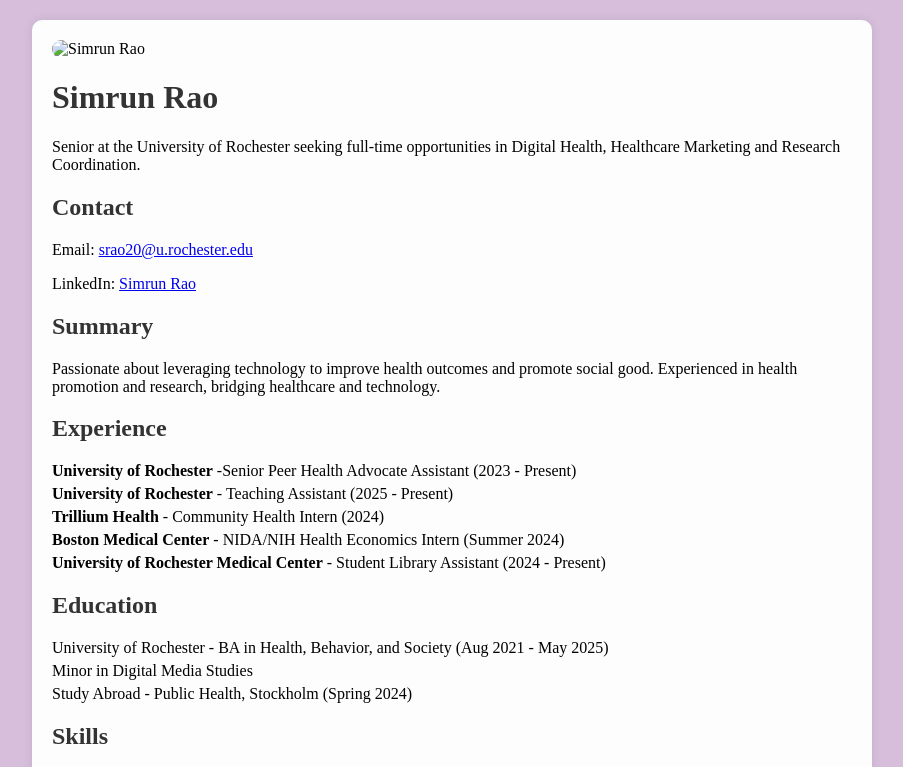
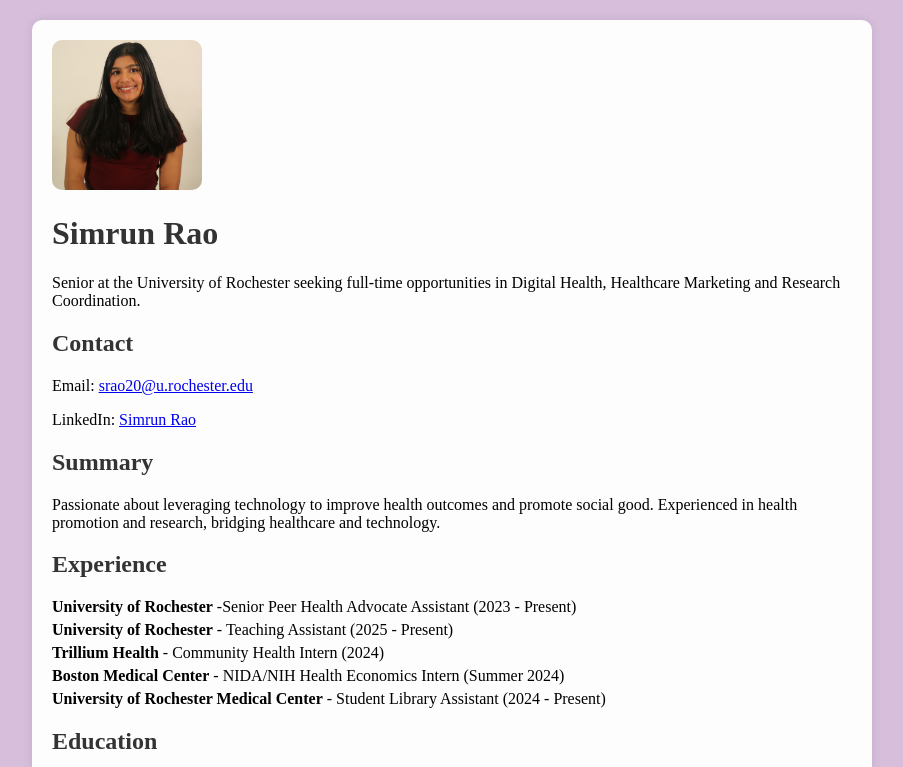
Before and after one commit to simrunrao/site, a plain HTML site: page index.html in a window 1280 px wide. Shown: the top 767 px of the page, without its empty margins (188-1091 px from the left). Drawn offline with Linux system fonts and the light colour scheme.

Commit message:
Update index.html

```diff
--- a/index.html
+++ b/index.html
@@ -37,7 +37,7 @@
 </head>
 <body>
     <div class="container">
-        <img src="./Desktop/IMG_9928.JPG" alt="Simrun Rao" width="150" height="150" style="border-radius: 10px;">
+        <img src="IMG_9928.JPG" alt="Simrun Rao" width="150" height="150" style="border-radius: 10px;">
         <h1>Simrun Rao</h1>
         <p>Senior at the University of Rochester seeking full-time opportunities in Digital Health, Healthcare Marketing and Research Coordination.</p>
 
```
